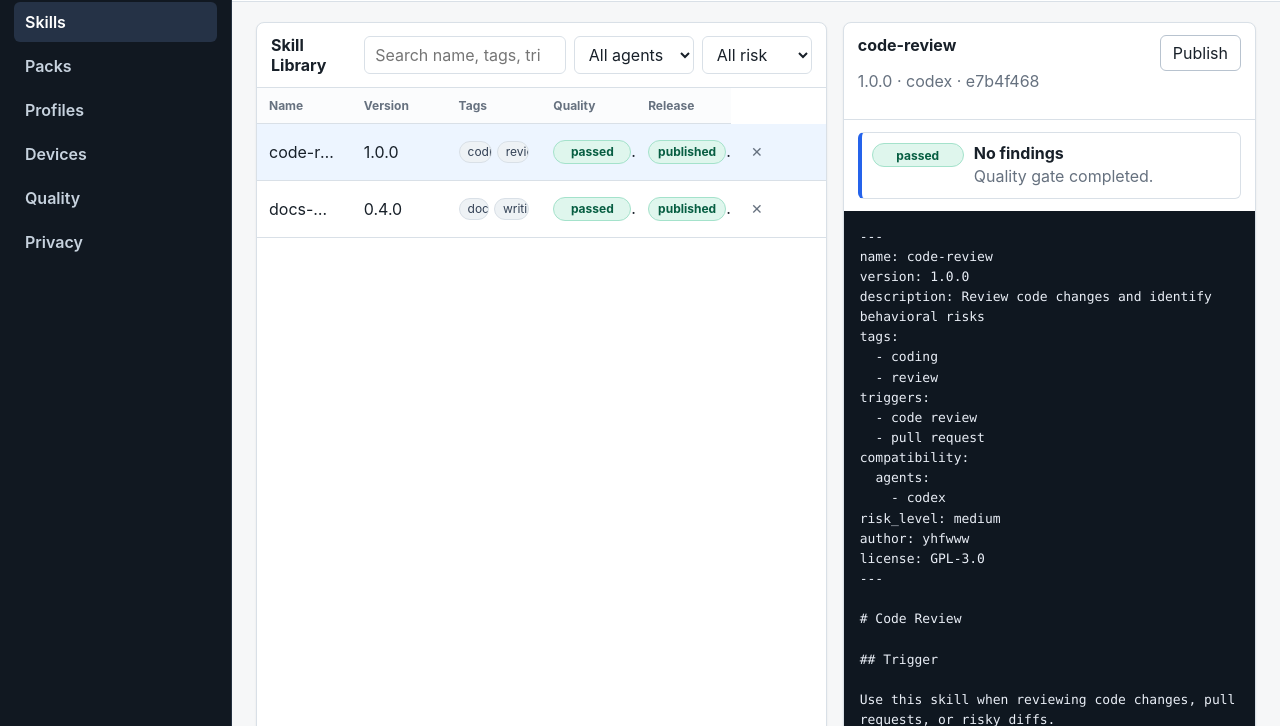
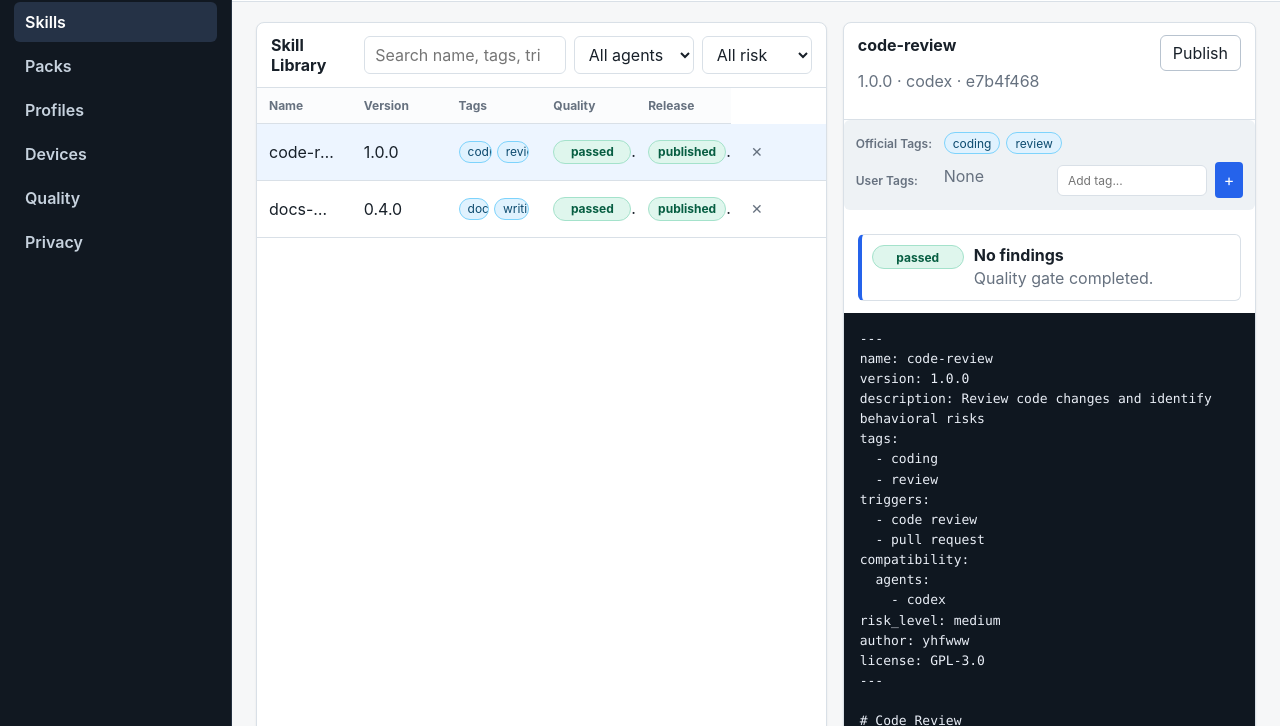
Before and after one commit to yhfwww/5kill5, a website: page apps/web/index.html in a window 1280 px wide. Shown: the part 74-800 px from the top of the page. Drawn offline with Linux system fonts and the light colour scheme.

```diff
--- a/apps/web/app.js
+++ b/apps/web/app.js
@@ -461,7 +461,8 @@ function createSkillFromContent(content, fileName = "SKILL.md") {
     slug: slugify(parsed.meta.name || fileName),
     version: parsed.meta.version || "0.0.0",
     description: parsed.meta.description || "",
-    tags: parsed.meta.tags || [],
+    officialTags: parsed.meta.tags || [],
+    userTags: [],
     triggers: parsed.meta.triggers || [],
     compatibility: parsed.meta.compatibility || { agents: ["generic"] },
     riskLevel: parsed.meta.risk_level || "medium",
@@ -1017,7 +1018,8 @@ function renderSkills() {
   const agent = document.getElementById("agent-filter").value;
   const risk = document.getElementById("risk-filter").value;
   const filtered = state.skills.filter((skill) => {
-    const haystack = [skill.name, skill.description, skill.tags.join(" "), skill.triggers.join(" ")].join(" ").toLowerCase();
+    const allTags = [...skill.officialTags, ...skill.userTags];
+    const haystack = [skill.name, skill.description, allTags.join(" "), skill.triggers.join(" ")].join(" ").toLowerCase();
     const agentOk = !agent || skill.compatibility?.agents?.includes(agent);
     const riskOk = !risk || skill.riskLevel === risk;
     return haystack.includes(query) && agentOk && riskOk;
@@ -1033,7 +1035,9 @@ function renderSkills() {
       return `<tr data-skill-id="${skill.id}" class="${skill.id === selectedSkillId ? "selected" : ""}">
         <td title="${escapeHtml(skill.description)}">${escapeHtml(skill.name)}</td>
         <td>${escapeHtml(skill.version)}</td>
-        <td><span class="tag-row">${skill.tags.slice(0, 3).map((tag) => `<span class="tag">${escapeHtml(tag)}</span>`).join("")}</span></td>
+        <td><span class="tag-row">${[...skill.officialTags, ...skill.userTags].slice(0, 3).map((tag, i) =>
+          `<span class="tag ${i < skill.officialTags.length ? "official" : "user"}">${escapeHtml(tag)}</span>`
+        ).join("")}</span></td>
         <td>${quality}</td>
         <td>${release}</td>
         <td><button class="delete-skill-btn" data-skill-id="${skill.id}" title="Delete">✕</button></td>
@@ -1072,9 +1076,57 @@ function renderSkills() {
   selectedSkillId = skill.id;
   document.getElementById("skill-detail-title").textContent = skill.name || t("panel.skillPreview");
   document.getElementById("skill-detail-meta").textContent = `${skill.version} · ${skill.compatibility?.agents?.join(", ") || "generic"} · ${skill.sha256}`;
+
+  // Render official tags (read-only)
+  document.getElementById("skill-official-tags").innerHTML = skill.officialTags.length > 0
+    ? skill.officialTags.map(tag => `<span class="tag official">${escapeHtml(tag)}</span>`).join("")
+    : "<span class='muted'>None</span>";
+
+  // Render user tags (editable)
+  document.getElementById("skill-user-tags").innerHTML = skill.userTags.length > 0
+    ? skill.userTags.map((tag, index) =>
+        `<span class="tag user" data-tag-index="${index}">${escapeHtml(tag)} <button class="remove-tag-btn" data-tag-index="${index}">×</button></span>`
+      ).join("")
+    : "<span class='muted'>None</span>";
+
   document.getElementById("skill-preview").textContent = skill.content;
   document.getElementById("skill-findings").innerHTML = renderFindings(skill.quality.findings);
   document.getElementById("publish-skill").disabled = skill.quality.status === "blocked";
+
+  // Add user tag interaction
+  document.getElementById("add-user-tag-btn").onclick = () => addUserTag(skill);
+  document.getElementById("add-user-tag-input").onkeydown = (e) => {
+    if (e.key === "Enter") addUserTag(skill);
+  };
+
+  // Add remove tag interaction
+  document.querySelectorAll(".remove-tag-btn").forEach(btn => {
+    btn.onclick = (e) => {
+      const index = parseInt(e.target.dataset.tagIndex);
+      removeUserTag(skill, index);
+    };
+  });
+}
+
+function addUserTag(skill) {
+  const input = document.getElementById("add-user-tag-input");
+  const tag = input.value.trim();
+  if (!tag) return;
+
+  if (!skill.userTags.includes(tag)) {
+    skill.userTags.push(tag);
+    skill.updatedAt = nowIso();
+    saveState();
+    render();
+  }
+  input.value = "";
+}
+
+function removeUserTag(skill, index) {
+  skill.userTags.splice(index, 1);
+  skill.updatedAt = nowIso();
+  saveState();
+  render();
 }
 
 function qualityBadge(status) {
--- a/apps/web/index.html
+++ b/apps/web/index.html
@@ -95,6 +95,18 @@
                   <p id="skill-detail-meta" class="muted"></p>
                 </div>
                 <button id="publish-skill" type="button" data-i18n="button.publish">Publish</button>
+              </div>
+              <div id="skill-tags-section" class="tags-section">
+                <div class="tags-row">
+                  <span class="tags-label">Official Tags:</span>
+                  <div id="skill-official-tags" class="tag-list"></div>
+                </div>
+                <div class="tags-row">
+                  <span class="tags-label">User Tags:</span>
+                  <div id="skill-user-tags" class="tag-list editable"></div>
+                  <input id="add-user-tag-input" type="text" placeholder="Add tag..." />
+                  <button id="add-user-tag-btn">+</button>
+                </div>
               </div>
               <div id="skill-findings" class="finding-list"></div>
               <pre id="skill-preview" class="markdown-preview"></pre>
--- a/apps/web/styles.css
+++ b/apps/web/styles.css
@@ -81,6 +81,109 @@ button.delete-skill-btn {
 button.delete-skill-btn:hover {
   background: rgba(180, 35, 24, 0.1);
   color: var(--danger);
+}
+
+.tags-section {
+  padding: 12px;
+  background: var(--surface-2);
+  border-radius: 6px;
+  margin-bottom: 12px;
+}
+
+.tags-row {
+  display: flex;
+  align-items: center;
+  gap: 8px;
+  margin-bottom: 8px;
+}
+
+.tags-row:last-child {
+  margin-bottom: 0;
+}
+
+.tags-label {
+  font-size: 12px;
+  font-weight: 600;
+  color: var(--muted);
+  min-width: 80px;
+}
+
+.tag-list {
+  display: flex;
+  flex-wrap: wrap;
+  gap: 6px;
+  flex: 1;
+}
+
+.tag-list.editable {
+  min-height: 28px;
+}
+
+.tag {
+  display: inline-flex;
+  align-items: center;
+  gap: 4px;
+  padding: 4px 8px;
+  border-radius: 4px;
+  font-size: 12px;
+  background: var(--surface);
+  color: var(--ink);
+  border: 1px solid var(--line);
+}
+
+.tag.official {
+  background: #e0f2fe;
+  border-color: #7dd3fc;
+  color: #0c4a6e;
+}
+
+.tag.user {
+  background: #fef3c7;
+  border-color: #fbbf24;
+  color: #92400e;
+}
+
+.remove-tag-btn {
+  width: 18px;
+  height: 18px;
+  padding: 0;
+  border: none;
+  background: rgba(0,0,0,0.1);
+  color: inherit;
+  border-radius: 50%;
+  font-size: 12px;
+  cursor: pointer;
+  display: flex;
+  align-items: center;
+  justify-content: center;
+}
+
+.remove-tag-btn:hover {
+  background: rgba(0,0,0,0.2);
+}
+
+#add-user-tag-input {
+  width: auto;
+  min-width: 100px;
+  max-width: 150px;
+  min-height: 28px;
+  font-size: 12px;
+}
+
+#add-user-tag-btn {
+  width: 28px;
+  height: 28px;
+  padding: 0;
+  border: none;
+  background: var(--accent);
+  color: white;
+  border-radius: 4px;
+  font-size: 16px;
+  cursor: pointer;
+}
+
+#add-user-tag-btn:hover {
+  background: #1d4ed8;
 }
 
 button:disabled {
```
